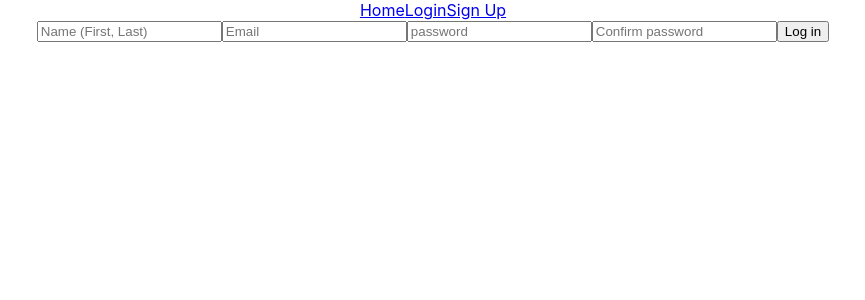
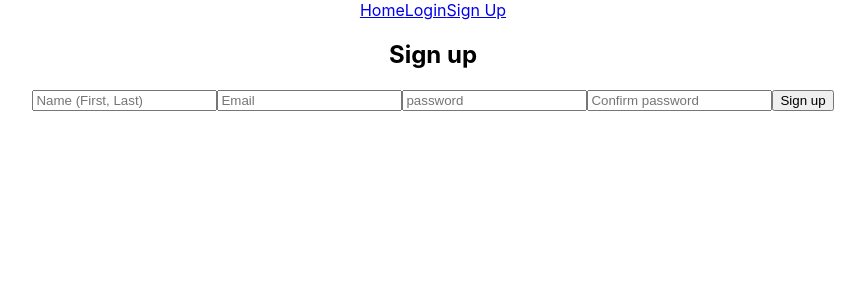
Before and after one commit to Build-Week-FT-Guidr/front-end, a React (Create React App) app in the folder guidr/: page /signup in a window 1280 px wide. Shown: the top 300 px of the page, without its empty margins (207-1072 px from the left). Built offline with nearby package versions, Linux system fonts and the light colour scheme.

Commit message:
Mock submission logs new user objec to console

```diff
--- a/guidr/src/Components/Signup.js
+++ b/guidr/src/Components/Signup.js
@@ -32,8 +32,13 @@
         //   .catch(err => console.log(err))
         // }}
 
+        onSubmit={values => {
+          console.log(values)
+        }}
+
         render={({ errors, status, touched}) => (
           <Form className='signup-form-container'>
+            <h2>Sign up</h2>
               <div className='form-box'>
 
               <Field type='text'
@@ -62,7 +67,7 @@
               />
               {touched.confirmPassword && errors.confirmPassword && (<p>{errors.confirmPassword}</p>)}
 
-              <button type='submit'>Log in</button>
+              <button type='submit'>Sign up</button>
 
                   {/* form validation checks */}
 
```
